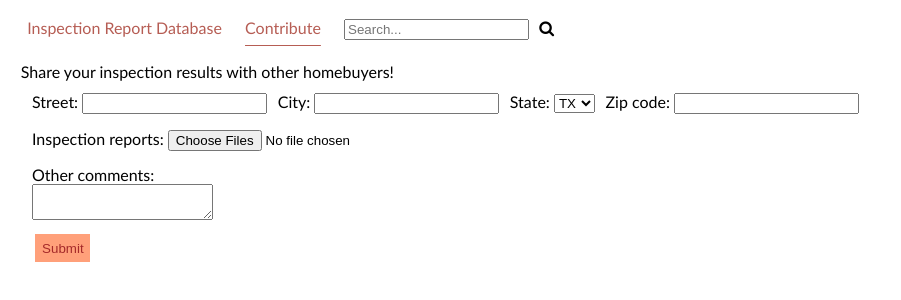
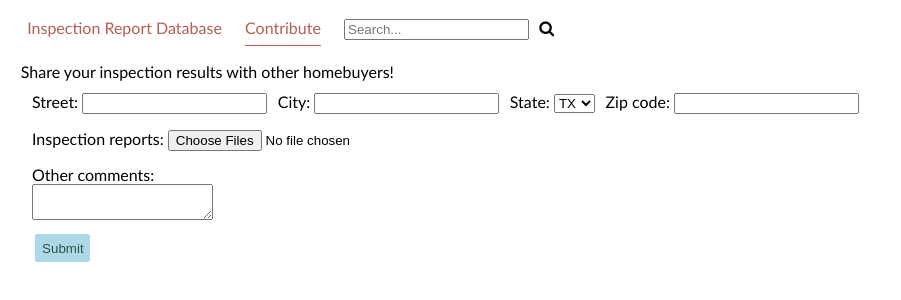
Before and after one commit to angelicali/shnail, a SvelteKit app: page /contribute in a window 1280 px wide. Shown: the top 300 px of the page, without its empty margins (0-901 px from the left). Built offline with nearby package versions, Linux system fonts and the light colour scheme.

Commit message:
button border & transition

```diff
--- a/src/routes/+layout.svelte
+++ b/src/routes/+layout.svelte
@@ -71,6 +71,7 @@
         padding: .6em;
         text-decoration: none;
         font-family:'Gill Sans', 'Gill Sans MT', Calibri, 'Trebuchet MS', sans-serif;
+        transition-duration: 0.4s;
     }
     .nav-block.active {
         /* background-color: skyblue; */
--- a/src/routes/contribute/+page.svelte
+++ b/src/routes/contribute/+page.svelte
@@ -52,11 +52,14 @@
     form button {
         border: none;
         padding: 0.5em;
-        background-color: lightsalmon;
+        background-color: lightblue;
         cursor: pointer;
-        color: brown;
+        color: darkslategrey;
+        border-radius: 2px;
+        transition-duration: 0.4s;
+        /* box-shadow: 0 8px 16px 0 rgba(0,0,0,0.2), 0 6px 20px 0 rgba(0,0,0,0.19); */
     }
     form button:hover {
-        background-color: Salmon;
+        background-color: lightseagreen;
     }
 </style>
```
